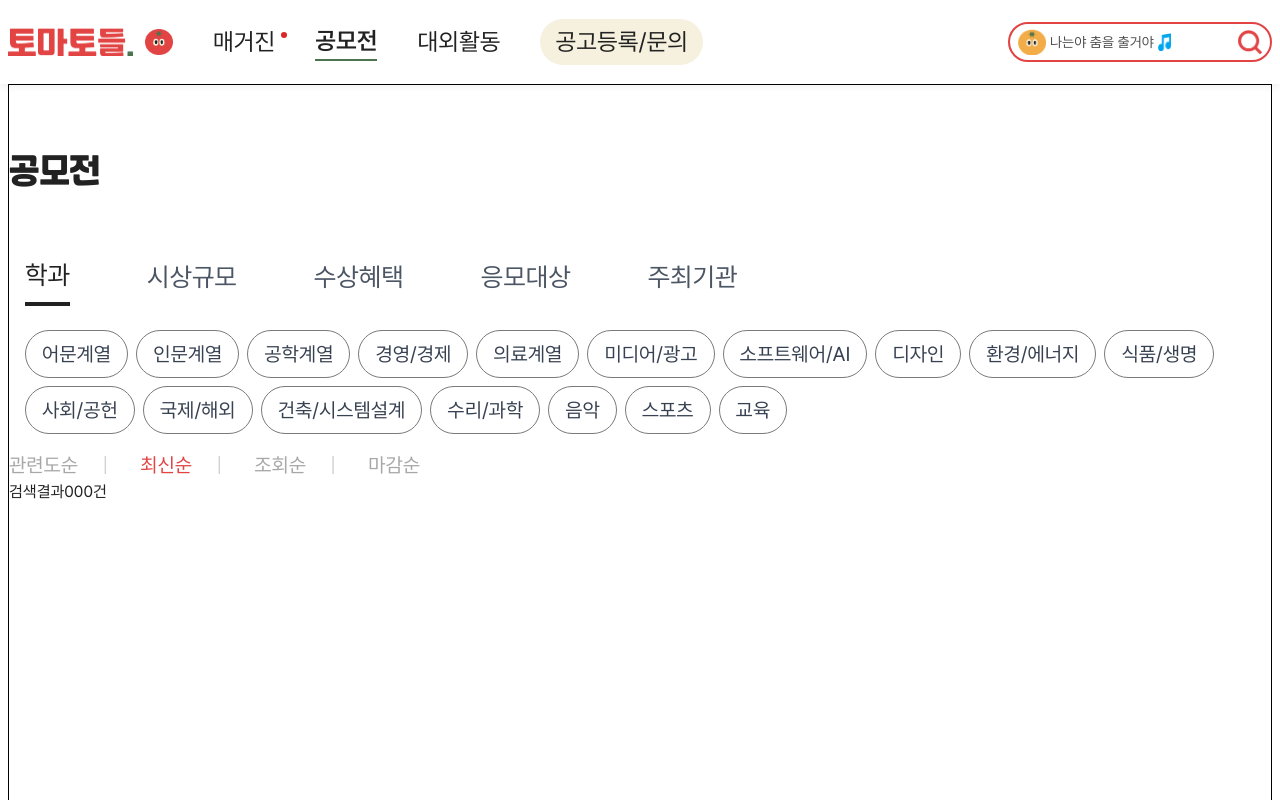
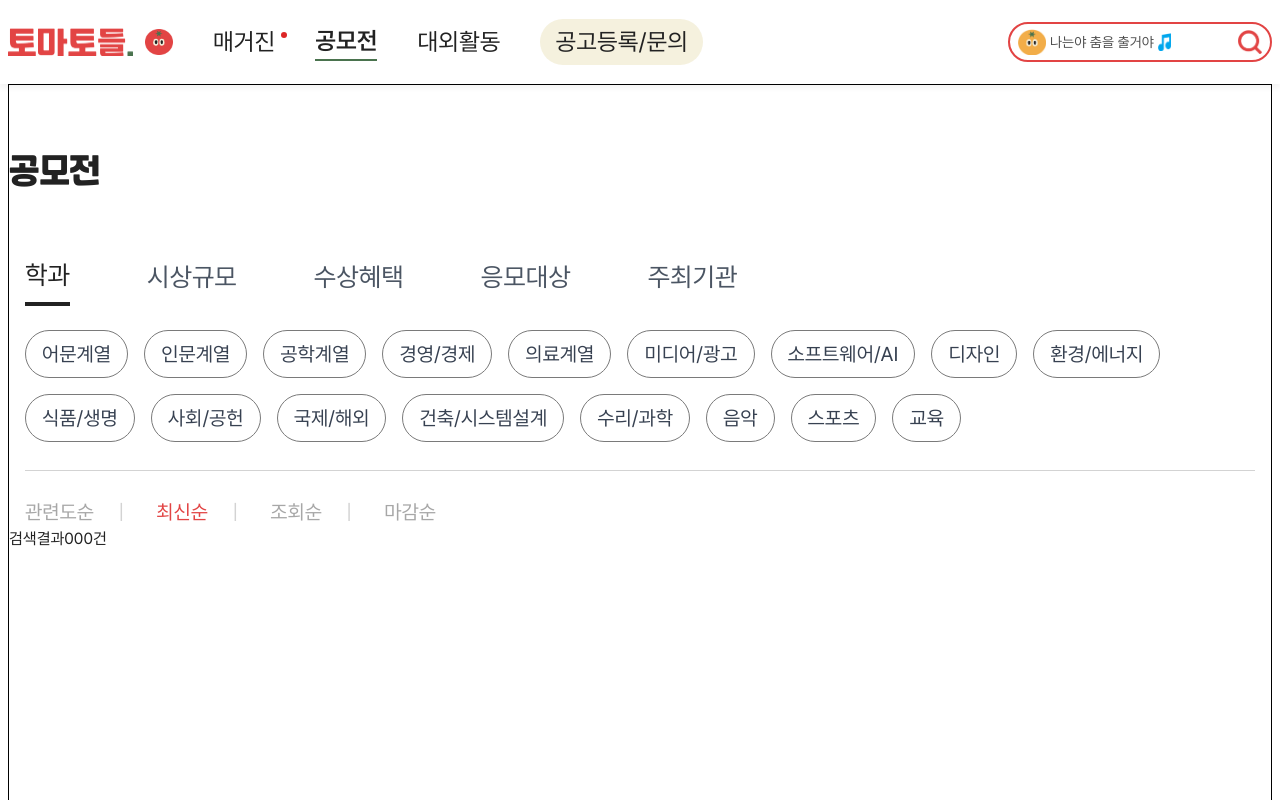
Before and after one commit to toktokhan-tomato/tomatos, a Next.js app: page /contest in a window 1280 px wide. Shown: the top 800 px of the page. Built offline with nearby package versions, Linux system fonts and the light colour scheme.

Commit message:
design: Fine-tune Tailwind CSS styling

```diff
--- a/src/components/common/FilterGroup.tsx
+++ b/src/components/common/FilterGroup.tsx
@@ -39,8 +39,7 @@ export default function FilterGroup({ group }: { group: string }) {
   };
 
   return (
-    <>
-      <div className="flex flex-wrap gap-2">
+    <div className="flex flex-wrap gap-4 border-b border-[#D3D3D3] pb-[28px]">
       {options.map((option, i) => (
         <FilterOption
           option={option}
@@ -50,6 +49,5 @@ export default function FilterGroup({ group }: { group: string }) {
         />
       ))}
     </div>
-    </>
   );
 }
--- a/src/components/common/SortingOptions.tsx
+++ b/src/components/common/SortingOptions.tsx
@@ -11,7 +11,7 @@ export default function SortingOptions() {
   };
 
   return (
-    <div className="flex items-center space-x-2">
+    <div className="flex items-center space-x-2 ml-[16px] mt-[10px]">
       {options.map((option, index) => (
         <div key={option} className="flex items-center text-[20px]">
           <span
```
Lines whose indentation alone changed are shown as unchanged.
